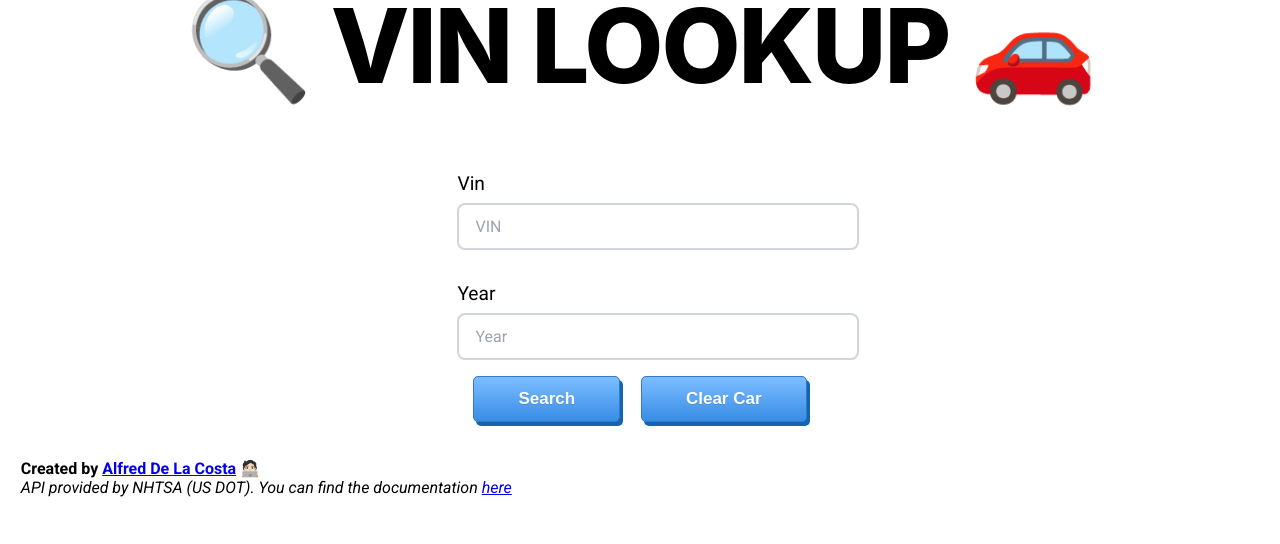
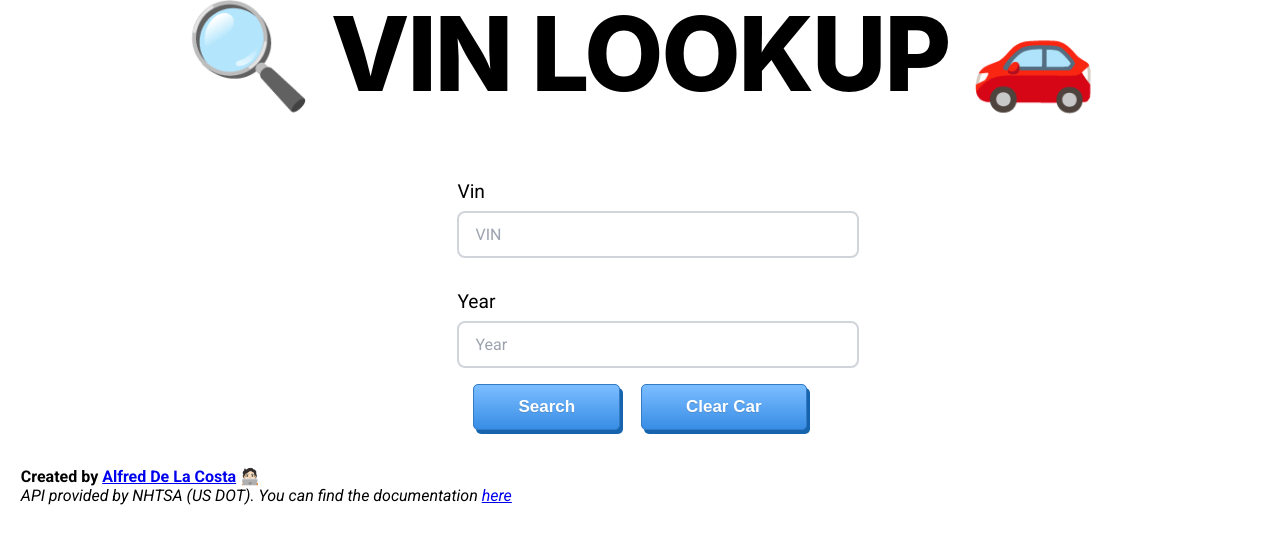
Before and after one commit to alfred-delacosta/web-vin-lookup, a React (Vite) app: page / in a window 1280 px wide. Shown: the top 544 px of the page. Built offline with nearby package versions, Linux system fonts and the light colour scheme.

Commit message:
Made some last minute changes

```diff
--- a/src/index.css
+++ b/src/index.css
@@ -24,8 +24,6 @@ body {
   display: flex;
   flex-wrap: wrap;
   justify-content: center;
-  /* height: 100%; */
-  /* background-color: aliceblue; */
 }
 
 .row {
@@ -108,6 +106,7 @@ body {
   letter-spacing: -0.02em;
   text-transform: uppercase; /* optional for modern impact */
   text-align: center;
+  margin-top: .5rem;
 }
 
 .loader {
```
